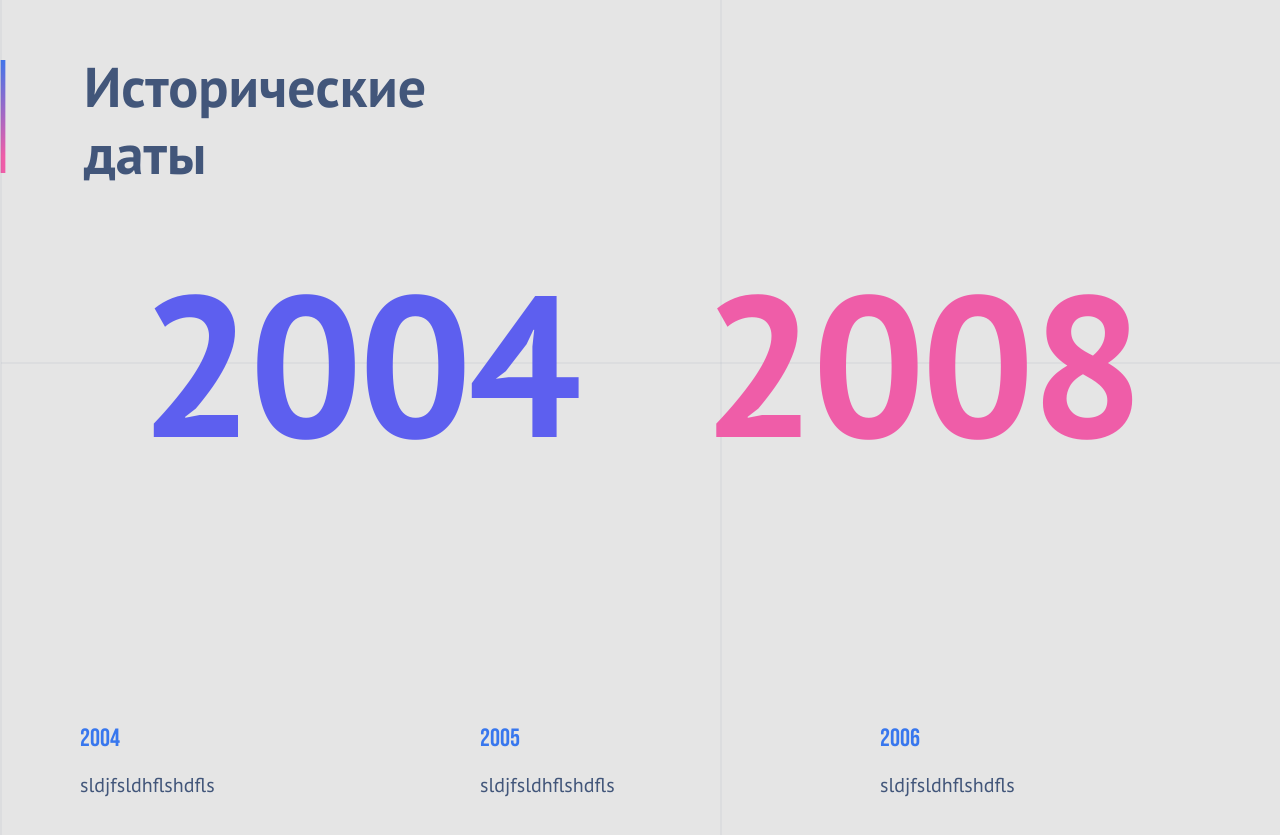
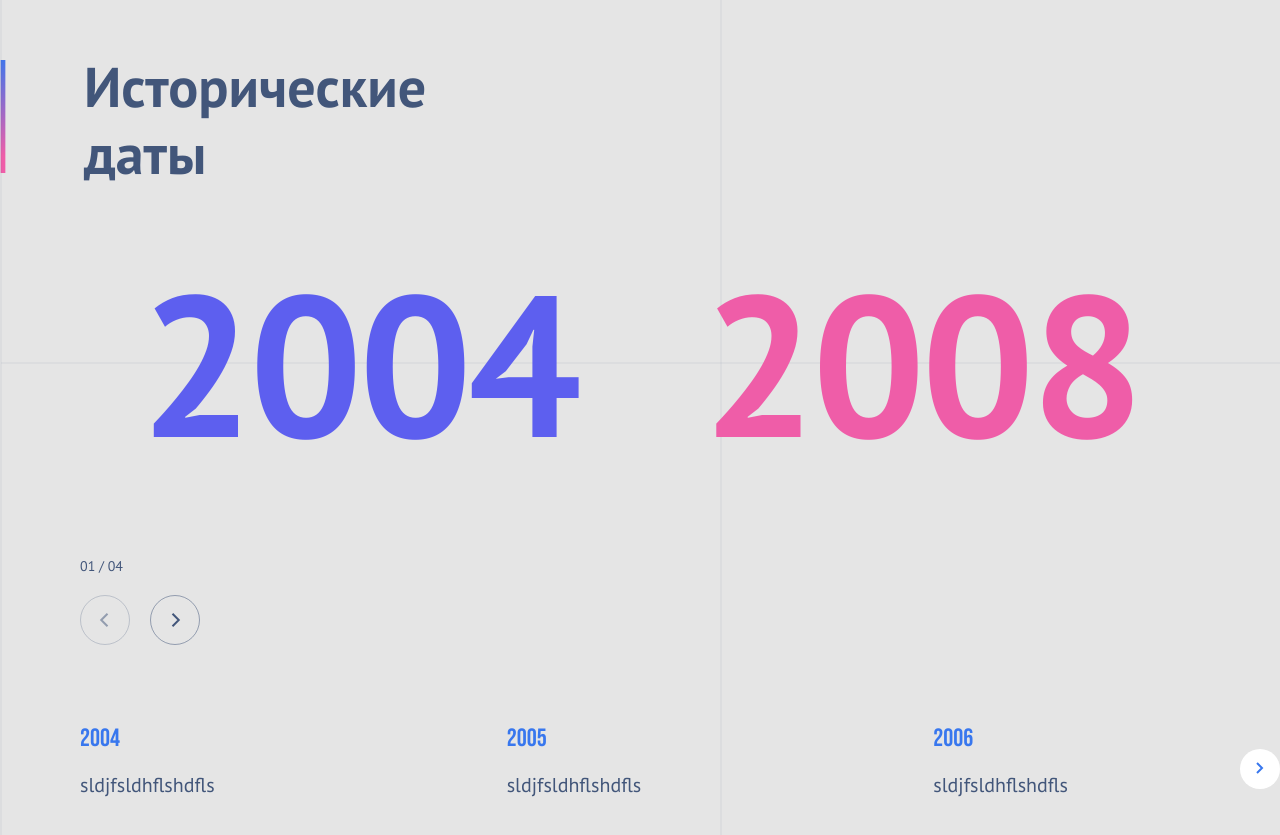
Before and after one commit to JuliaMatsievich/history-date, a React (Create React App) app: page / in a window 1280 px wide. Shown: the part 117-952 px from the top of the page. Built offline with nearby package versions, Linux system fonts and the light colour scheme.

Commit message:
feat: disabled buttonsFacts

```diff
--- a/src/components/buttons/buttonsFacts/buttonsFacts.module.scss
+++ b/src/components/buttons/buttonsFacts/buttonsFacts.module.scss
@@ -0,0 +1,36 @@
+.wrapper {
+	display: flex;
+	justify-content: space-between;
+	// margin-top: -45px;
+	align-items: center;
+	// position: absolute;
+}
+
+.prevButton,
+.nextButton {
+	position: absolute;
+	border-radius: 100%;
+	background-color: white;
+	width: 40px;
+	height: 40px;
+	border: none;
+	top: 25px;
+	z-index: 10;
+	cursor: pointer;
+
+	&:hover {
+		background-color: rgb(219, 217, 217);
+		box-shadow: 0 0 15px 0 rgba(56, 119, 238, 0.1);
+	}
+}
+.prevButton {
+	left: 0;
+}
+.nextButton {
+	right: 0;
+}
+
+.prevButton_disabled,
+.nextButton_disabled {
+	display: none;
+}
--- a/src/components/buttons/buttonsFacts/buttonsFacts.tsx
+++ b/src/components/buttons/buttonsFacts/buttonsFacts.tsx
@@ -0,0 +1,74 @@
+import { FC } from 'react';
+import { useSwiper } from 'swiper/react';
+
+import styles from './buttonsFacts.module.scss';
+
+interface INavButtonsProps {
+  isLastSlide: string;
+  setIsLastSlide: React.Dispatch<React.SetStateAction<string>>;
+}
+
+export const ButtonsFacts: FC<INavButtonsProps> = ({
+  isLastSlide,
+  setIsLastSlide,
+}) => {
+  const swiper = useSwiper();
+  console.log('swiper.isBeginning', swiper.isBeginning);
+  console.log(' swiper.isEnd ', swiper.isEnd);
+  console.log('swiper', swiper);
+
+  // const [isLastSlide, setisLastSlide] = useState<boolean>(false);
+
+  return (
+    <>
+      <div className={styles.wrapper}>
+        <button
+          type="button"
+          onClick={() => {
+            setIsLastSlide('prev');
+            swiper.slidePrev();
+          }}
+          aria-label="prev"
+          className={
+            isLastSlide === 'begin'
+              ? styles.prevButton_disabled
+              : styles.prevButton
+          }
+        >
+          <svg
+            width="8"
+            height="12"
+            viewBox="0 0 8 12"
+            fill="none"
+            xmlns="http://www.w3.org/2000/svg"
+          >
+            <path d="M7 11L2 6L7 1" stroke="#3877EE" strokeWidth="2" />
+          </svg>
+        </button>
+        <button
+          type="button"
+          onClick={() => {
+            setIsLastSlide('next');
+            swiper.slideNext();
+          }}
+          aria-label="next"
+          className={
+            isLastSlide === 'end'
+              ? styles.nextButton_disabled
+              : styles.nextButton
+          }
+        >
+          <svg
+            width="8"
+            height="12"
+            viewBox="0 0 8 12"
+            fill="none"
+            xmlns="http://www.w3.org/2000/svg"
+          >
+            <path d="M1 1L6 6L1 11" stroke="#3877EE" strokeWidth="2" />
+          </svg>
+        </button>
+      </div>
+    </>
+  );
+};
--- a/src/components/sliders/sliders.module.scss
+++ b/src/components/sliders/sliders.module.scss
@@ -30,10 +30,11 @@
 }
 
 .navButtons_wrapper {
-  // position: absolute;
-  // top: 137px;
+  position: absolute;
+  top: 137px;
   margin-top: 137px;
   margin-left: 80px;
+  z-index: 10;
 }
 .navButtons {
   display: flex;
--- a/src/components/sliders/slidersFacts/sliderFacts.module.scss
+++ b/src/components/sliders/slidersFacts/sliderFacts.module.scss
@@ -1,6 +1,5 @@
 .wrapper {
 	margin-top: 281px;
-	margin-left: 80px;
 }
 
 .container {
@@ -8,6 +7,7 @@
 	flex-direction: column;
 	gap: 16px;
 	width: 320px;
+	margin-left: 80px;
 }
 
 .year {
--- a/src/components/sliders/slidersFacts/slidersFacts.tsx
+++ b/src/components/sliders/slidersFacts/slidersFacts.tsx
@@ -1,20 +1,29 @@
-import { FC } from 'react';
+import { FC, useState } from 'react';
 import { Navigation } from 'swiper/modules';
 import { Swiper, SwiperSlide } from 'swiper/react';
 
 import { IFacts } from '../../../types/types';
 
 import styles from './sliderFacts.module.scss';
+import { ButtonsFacts } from '../../buttons/buttonsFacts/buttonsFacts';
 
 interface ISlidersFactsProps {
   facts: IFacts[];
 }
 
 export const SlidersFacts: FC<ISlidersFactsProps> = ({ facts }) => {
+  const [isLastSlide, setIsLastSlide] = useState<string>('begin');
+
   return (
     <>
       <div className={styles.wrapper}>
-        <Swiper navigation modules={[Navigation]} slidesPerView={3}>
+        <Swiper
+          navigation
+          modules={[Navigation]}
+          slidesPerView={3}
+          onReachBeginning={() => setIsLastSlide('begin')}
+          onReachEnd={() => setIsLastSlide('end')}
+        >
           {facts.map((fact) => (
             <SwiperSlide key={fact.id}>
               <div className={styles.container}>
@@ -23,6 +32,10 @@ export const SlidersFacts: FC<ISlidersFactsProps> = ({ facts }) => {
               </div>
             </SwiperSlide>
           ))}
+          <ButtonsFacts
+            isLastSlide={isLastSlide}
+            setIsLastSlide={setIsLastSlide}
+          />
         </Swiper>
       </div>
     </>
```
